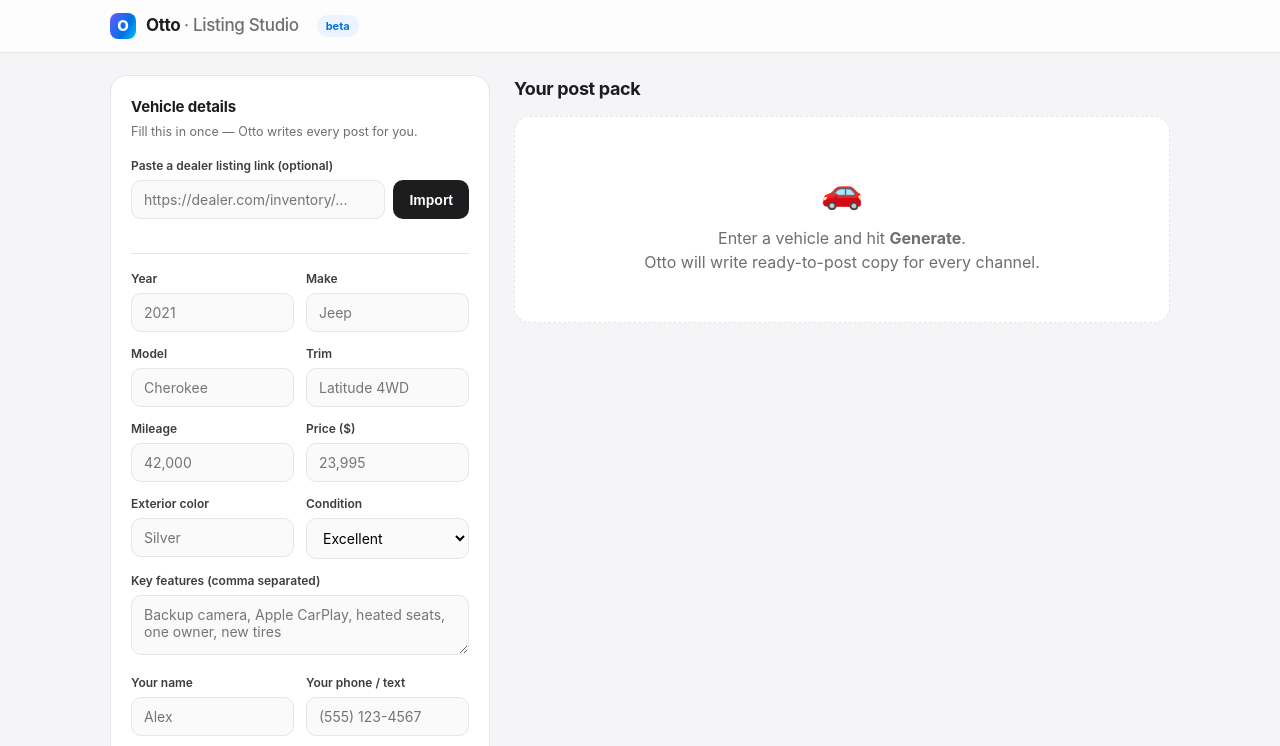
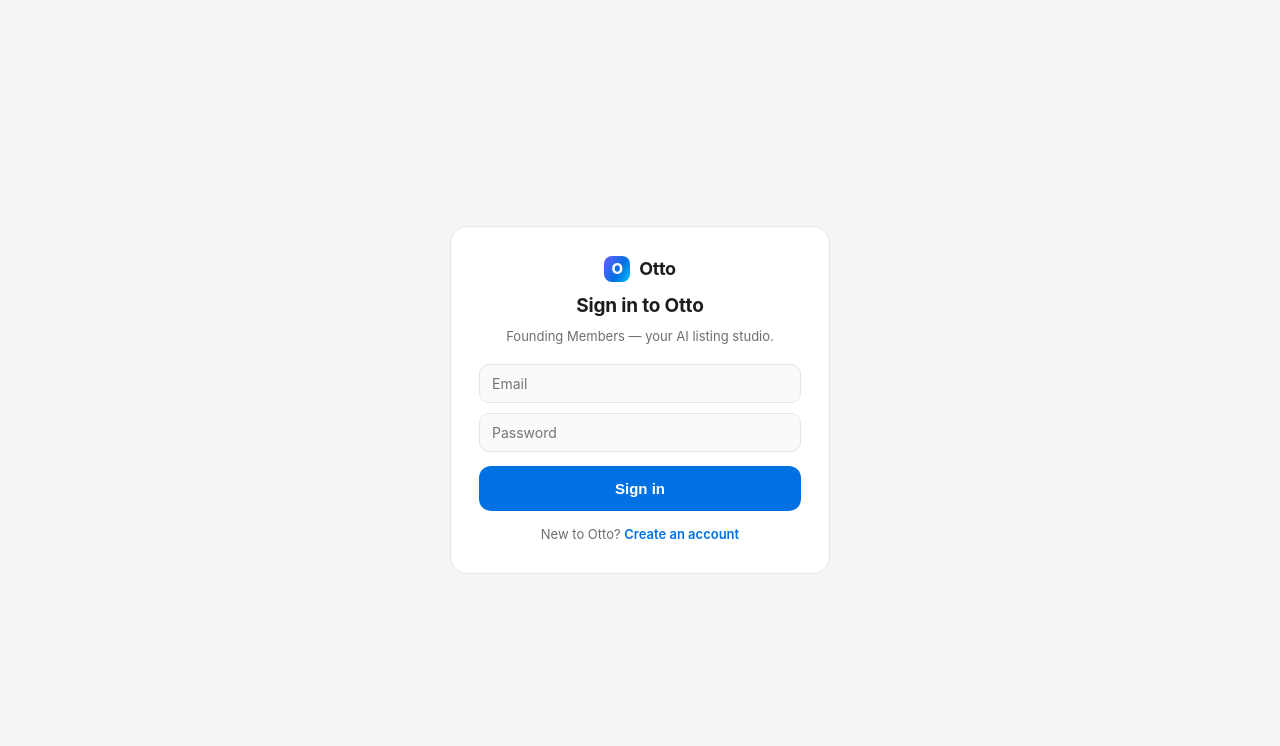
Before and after one commit to 2255Q/otto-app, a website: page index.html in a window 1280 px wide. Shown: the top 746 px of the page. Drawn offline with nearby package versions, Linux system fonts and the light colour scheme.

Commit message:
Add files via upload

```diff
--- a/index.html
+++ b/index.html
@@ -54,9 +54,23 @@
   .foot{max-width:1100px;margin:8px auto 0;padding:0 20px;font-size:12px;color:var(--gray)}
   .pill{display:inline-block;background:#eef4ff;color:var(--accent);font-size:11px;font-weight:700;padding:3px 9px;border-radius:980px;margin-left:8px;vertical-align:middle}
 </style>
+<script src="https://cdn.jsdelivr.net/npm/@supabase/supabase-js@2"></script>
 </head>
 <body>
-<div class="top"><div class="top-in"><span class="mark">O</span><span class="brand">Otto <span>· Listing Studio</span></span><span class="pill">beta</span></div></div>
+<div id="authGate" style="position:fixed;inset:0;z-index:100;background:var(--bg);display:flex;align-items:center;justify-content:center;padding:20px">
+  <div style="max-width:380px;width:100%;background:#fff;border:1px solid var(--line);border-radius:18px;padding:28px">
+    <div style="display:flex;align-items:center;justify-content:center;gap:9px;margin-bottom:10px"><span class="mark">O</span><span style="font-weight:700;font-size:18px;letter-spacing:-.02em">Otto</span></div>
+    <h2 id="authTitle" style="font-size:19px;text-align:center;letter-spacing:-.01em">Sign in to Otto</h2>
+    <p style="font-size:13px;color:var(--gray);text-align:center;margin:6px 0 18px">Founding Members — your AI listing studio.</p>
+    <input id="authEmail" type="email" placeholder="Email" autocomplete="email" />
+    <div style="height:10px"></div>
+    <input id="authPass" type="password" placeholder="Password" autocomplete="current-password" />
+    <div id="authError" style="display:none;font-size:12px;color:#d4537e;margin-top:10px"></div>
+    <button id="authBtn" class="gen-btn" onclick="doAuth()" style="margin-top:14px">Sign in</button>
+    <p style="font-size:13px;color:var(--gray);text-align:center;margin-top:14px"><span id="authToggleText">New to Otto?</span> <a href="#" id="authToggle" onclick="toggleAuthMode();return false" style="color:var(--accent);font-weight:600;text-decoration:none">Create an account</a></p>
+  </div>
+</div>
+<div class="top"><div class="top-in"><span class="mark">O</span><span class="brand">Otto <span>· Listing Studio</span></span><span class="pill">beta</span><button id="signOutBtn" onclick="logout()" style="margin-left:auto;display:none;padding:6px 14px;border:1px solid var(--line);border-radius:980px;background:#fff;font-size:12px;font-weight:600;cursor:pointer;color:var(--gray)">Sign out</button></div></div>
 
 <div class="wrap">
   <!-- INPUT -->
@@ -263,7 +277,8 @@ async function importUrl(){
   if(!url){ st.style.color='var(--gray)'; st.textContent='Paste a dealer listing link first.'; return; }
   st.style.color='var(--gray)'; st.textContent='🔎 Reading the listing…'; if(btn) btn.disabled=true;
   try{
-    const res=await fetch('/api/import',{method:'POST',headers:{'Content-Type':'application/json'},body:JSON.stringify({url})});
+    const res=await fetch('/api/import',{method:'POST',headers:await authHeaders(),body:JSON.stringify({url})});
+    if(res.status===401){ document.getElementById('authGate').style.display='flex'; st.textContent=''; if(btn) btn.disabled=false; return; }
     const data=await res.json();
     if(data && data.ok && data.vehicle){
       const v=data.vehicle, set=(id,val)=>{const el=document.getElementById(id); if(el && val) el.value=val;};
@@ -285,7 +300,8 @@ async function generate(){
   btn.textContent='✨ Writing your posts…'; btn.disabled=true;
   let pack=null;
   try{
-    const res=await fetch('/api/generate',{method:'POST',headers:{'Content-Type':'application/json'},body:JSON.stringify(collectInputs())});
+    const res=await fetch('/api/generate',{method:'POST',headers:await authHeaders(),body:JSON.stringify(collectInputs())});
+    if(res.status===401){ document.getElementById('authGate').style.display='flex'; btn.innerHTML=lbl; btn.disabled=false; return; }
     if(res.ok){
       const data=await res.json();
       if(data && data.ok && !data.fallback && data.result){ pack=mapAI(data.result); }
@@ -295,6 +311,49 @@ async function generate(){
   renderPack(pack);
   btn.innerHTML=lbl; btn.disabled=false;
 }
+
+// ---- Customer login (Supabase) ----
+const SB_URL='https://nvaedkxlhyajomioezfp.supabase.co';
+const SB_KEY='sb_publishable_CxLX-YyObMexmDdYUvNjxw_DbhFXoSz';
+const sb = window.supabase.createClient(SB_URL, SB_KEY);
+let authMode='login';
+async function refreshAuth(){
+  const { data:{ session } } = await sb.auth.getSession();
+  document.getElementById('authGate').style.display = session ? 'none' : 'flex';
+  const so=document.getElementById('signOutBtn'); if(so) so.style.display = session ? 'inline-block' : 'none';
+  return session;
+}
+async function authHeaders(){
+  const { data:{ session } } = await sb.auth.getSession();
+  const h={'Content-Type':'application/json'};
+  if(session) h['Authorization']='Bearer '+session.access_token;
+  return h;
+}
+function toggleAuthMode(){
+  authMode = authMode==='login' ? 'signup' : 'login';
+  document.getElementById('authTitle').textContent = authMode==='login'?'Sign in to Otto':'Create your account';
+  document.getElementById('authBtn').textContent = authMode==='login'?'Sign in':'Create account';
+  document.getElementById('authToggleText').textContent = authMode==='login'?'New to Otto?':'Already a member?';
+  document.getElementById('authToggle').textContent = authMode==='login'?'Create an account':'Sign in';
+  document.getElementById('authError').style.display='none';
+}
+async function doAuth(){
+  const email=document.getElementById('authEmail').value.trim();
+  const pass=document.getElementById('authPass').value;
+  const err=document.getElementById('authError'); const btn=document.getElementById('authBtn'); const orig=btn.textContent;
+  err.style.display='none'; err.style.color='#d4537e';
+  if(!email || !pass){ err.textContent='Enter your email and password.'; err.style.display='block'; return; }
+  btn.disabled=true; btn.textContent='…';
+  let res;
+  try{ res = authMode==='signup' ? await sb.auth.signUp({email,password:pass}) : await sb.auth.signInWithPassword({email,password:pass}); }
+  catch(e){ res={error:{message:'Something went wrong. Please try again.'}}; }
+  btn.disabled=false; btn.textContent=orig;
+  if(res.error){ err.textContent=res.error.message; err.style.display='block'; return; }
+  if(authMode==='signup' && !(res.data && res.data.session)){ err.style.color='var(--ok)'; err.textContent='Account created — check your email to confirm, then sign in.'; err.style.display='block'; toggleAuthMode(); return; }
+  await refreshAuth();
+}
+async function logout(){ await sb.auth.signOut(); await refreshAuth(); }
+refreshAuth();
 </script>
 </body>
 </html>
```
Also changed, not shown: package.json (+5 -2 lines).
